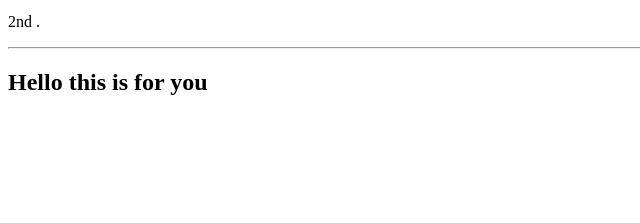
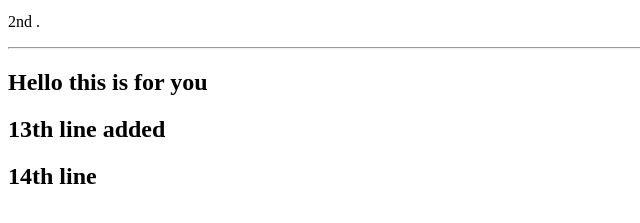
Before and after one commit to sumi198/test, a plain HTML site: page index.html in a window 1280 px wide. Shown: the part 101-324 px from the top of the page, without its empty margins (0-640 px from the left). Drawn offline with Linux system fonts and the light colour scheme.

Commit message:
14th change

```diff
--- a/index.html
+++ b/index.html
@@ -10,6 +10,7 @@
 <p>2nd .</p>
 <hr>
 <h2>Hello this is for you</h2>
-
+<h2>13th line added</h2>
+<h2>14th line</h2>
 </body>
 </html>
```
